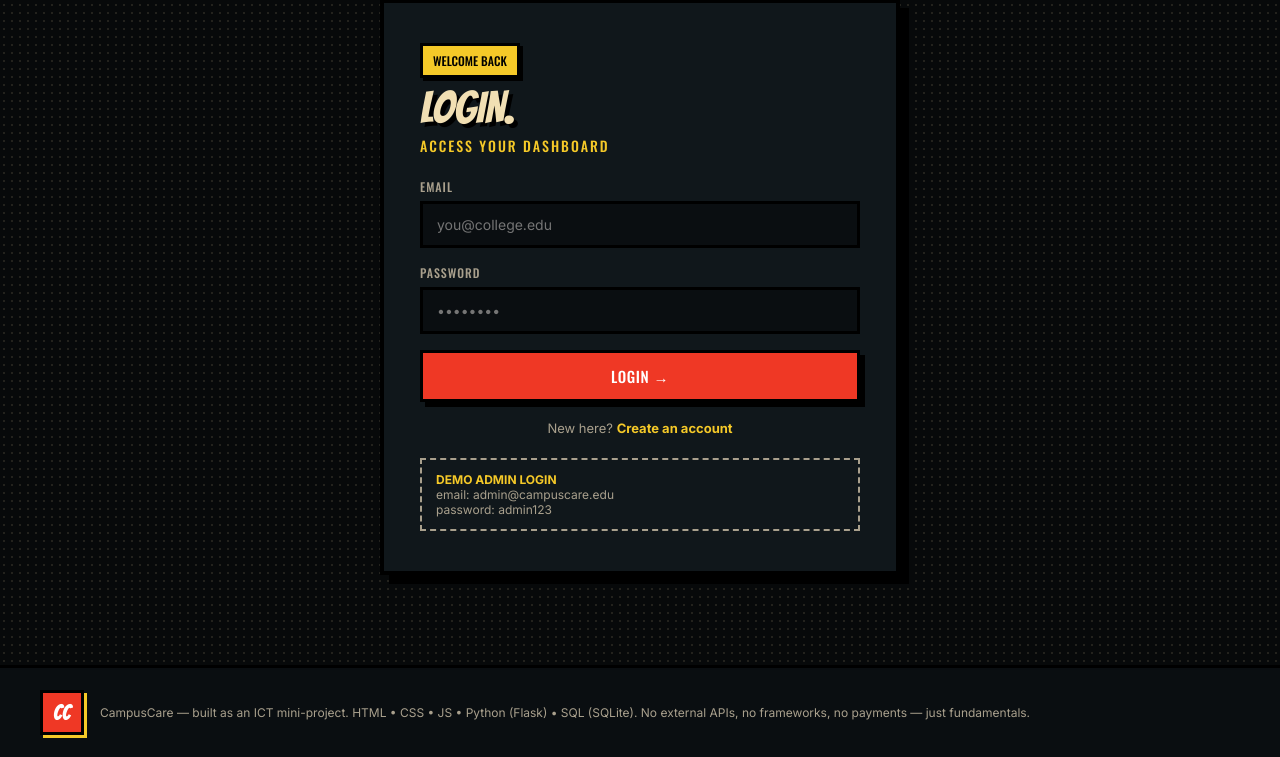
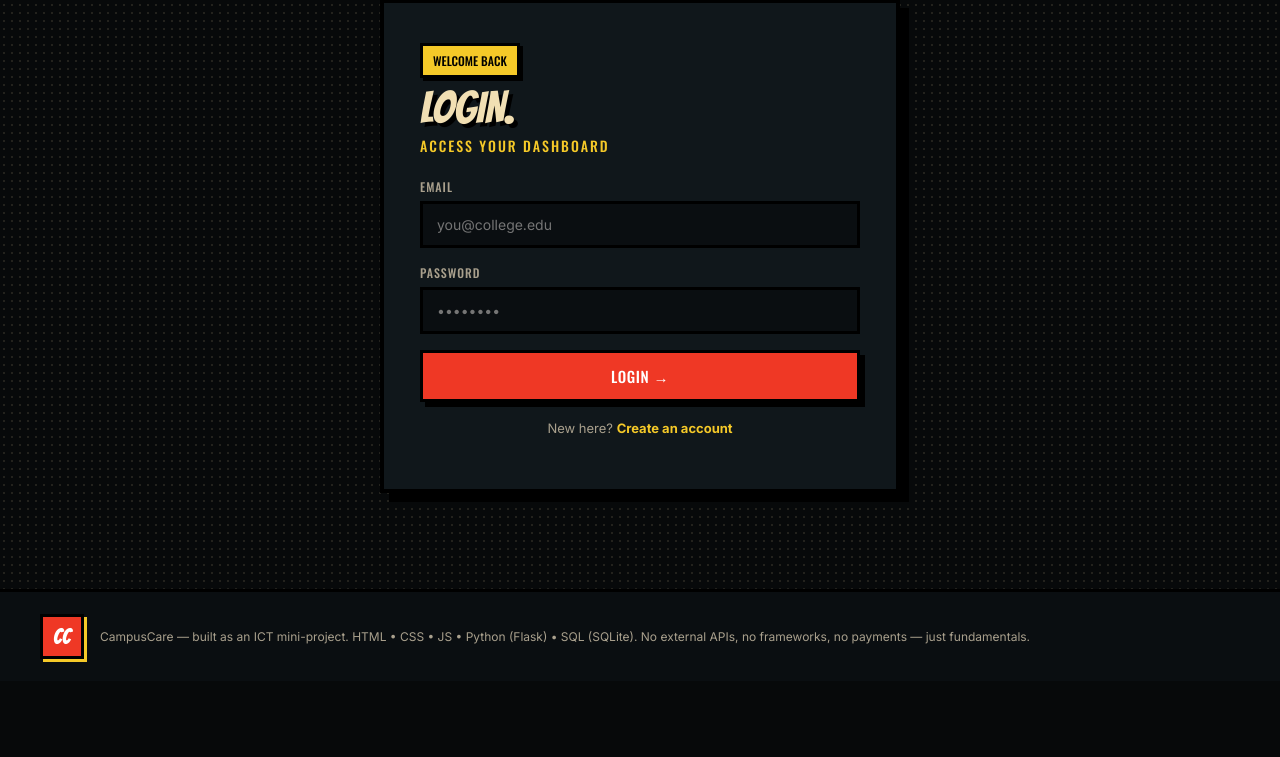
Before and after one commit to Tapas-labs/CampuseCare, a Flask app: page /login in a window 1280 px wide. Shown: the part 119-876 px from the top of the page. After the commit the page ends 781 px from the top, so only its background shows below. Run offline with Flask 3, Linux system fonts and the light colour scheme.

Commit message:
Remove demo admin login details from login.html
Removed demo admin login information from the login page.

```diff
--- a/templates/login.html
+++ b/templates/login.html
@@ -22,11 +22,6 @@
 
     <p class="auth-switch">New here? <a href="{{ url_for('register') }}">Create an account</a></p>
 
-    <div class="demo-box">
-      <b>DEMO ADMIN LOGIN</b><br>
-      email: admin@campuscare.edu<br>
-      password: admin123
-    </div>
   </div>
 </div>
 
```
